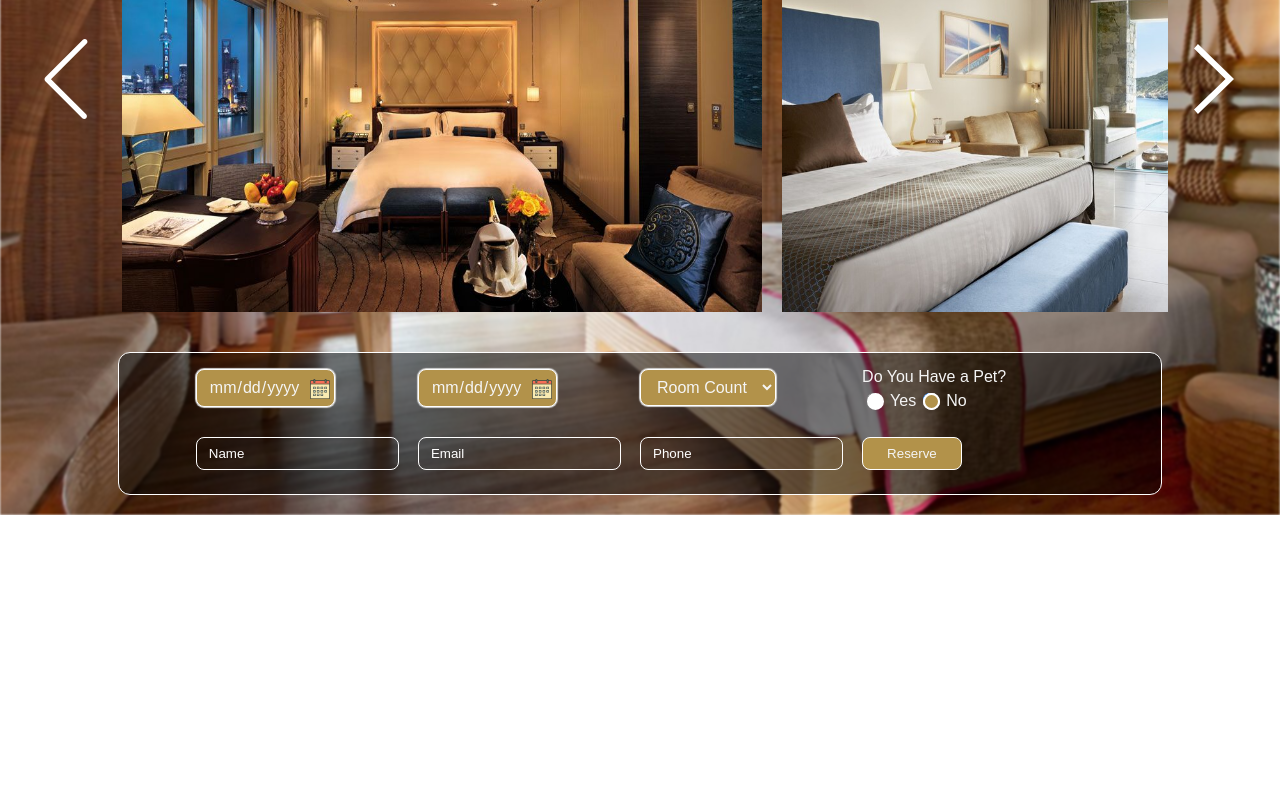
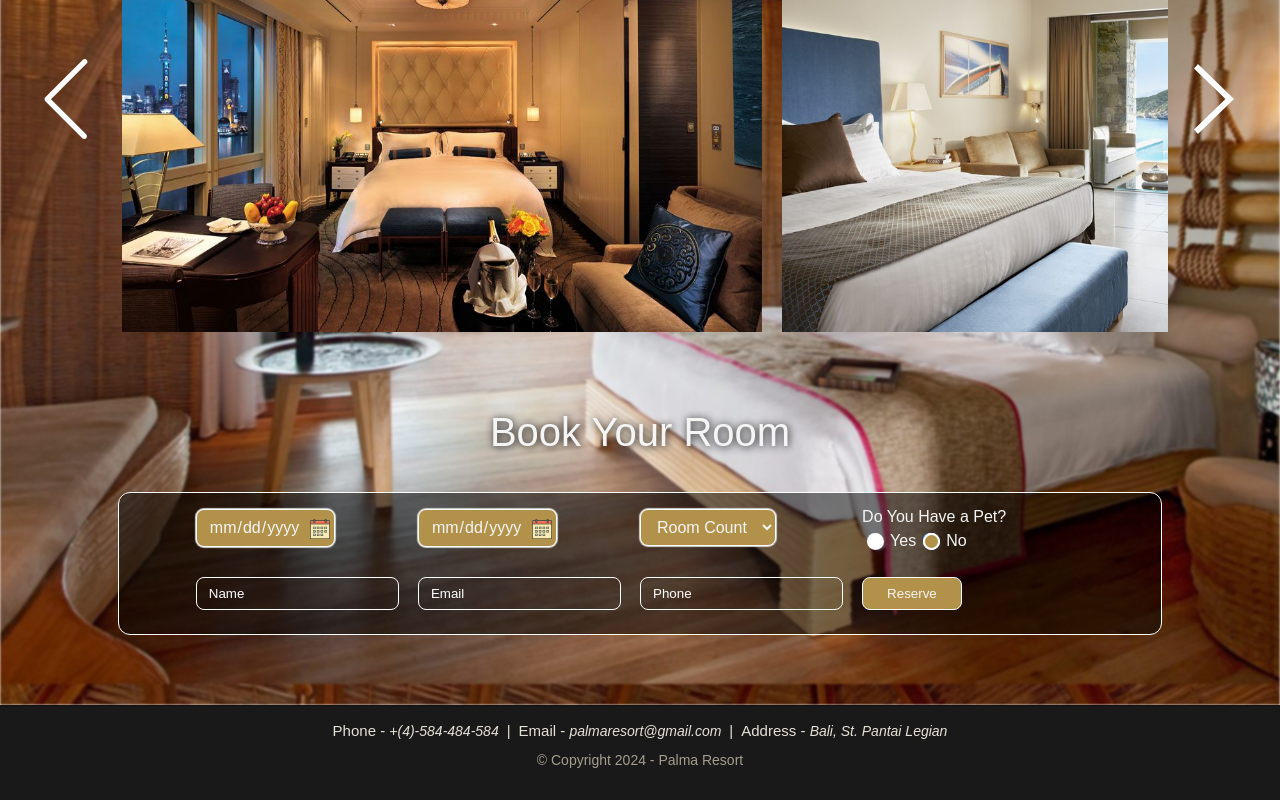
Before and after one commit to Sargis133/resort-hotel, a Nuxt app: page / in a window 1280 px wide. Shown: the part 1876-2676 px from the top of the page. Before the commit the page ends 2391 px from the top, so only its background shows below. Built offline with nearby package versions, Linux system fonts and the light colour scheme.

Commit message:
add footer content

```diff
--- a/assets/css/rooms.css
+++ b/assets/css/rooms.css
@@ -1,6 +1,15 @@
 .rooms-content {
-    padding-top: 25px;
+    padding-top: 45px;
     position: relative;
+}
+.rooms-aside__rooms-book {
+    margin-top: 70px;
+    padding: 0 40px 50px 40px;
+    display: flex;
+    flex-direction: column;
+    align-items: center;
+    justify-content: center;
+    grid-row-gap: 40px;
 }
 .rooms-content__bg-image {
     width: 100%;
--- a/components/Book.vue
+++ b/components/Book.vue
@@ -1,5 +1,6 @@
 <template>
   <div class="rooms-book__rooms-book-box">
+
     <div class="rooms-book-box__select-options">
       <div class="select-options__date-input-box">
         <div class="date-input-box__input-section">
--- /dev/null
+++ b/components/Footer.vue
@@ -0,0 +1,53 @@
+<template>
+<div class="footer-box">
+  <div class="footer-box__footer-items-list">
+    <ul class="footer-items-list__items-list">
+      <li>Phone - <span>+(4)-584-484-584</span></li>
+      <li>|</li>
+      <li>Email - <span>palmaresort@gmail.com</span></li>
+      <li>|</li>
+      <li>Address - <span>Bali, St. Pantai Legian</span></li>
+    </ul>
+    <div class="footer-items-list__copyright-box">
+      <p class="copyright-box__text">© Copyright 2024 - Palma Resort</p>
+    </div>
+  </div>
+</div>
+</template>
+
+<script setup lang="ts">
+
+</script>
+
+<style scoped>
+.footer-box {
+  background-color: rgba(0,0,0, 0.9);
+  display: flex;
+  justify-content: center;
+}
+.footer-box__footer-items-list {
+  display: flex;
+  flex-direction: column;
+  justify-content: center;
+  padding: 18px;
+}
+.footer-items-list__items-list {
+  color: #E7E1D7;
+  font-family: sans-serif;
+  font-size: 15px;
+  display: flex;
+  justify-content: center;
+  column-gap: 8px;
+}
+.footer-items-list__copyright-box {
+  text-align: center;
+  padding: 15px;
+  color: #A59E8E;
+  font-family: sans-serif;
+  font-size: 14px;
+}
+.footer-items-list__items-list li span {
+  font-size: 14px;
+  font-style: italic;
+}
+</style>
--- a/components/Header.vue
+++ b/components/Header.vue
@@ -22,12 +22,12 @@
             </button>
           </li>
           <li>
-            <button class="header-navbar-list__button" @click="onRouteToRoomsPageFunc"
+            <button class="header-navbar-list__button" @click="onScrollToRoomsFunc"
               >Rooms</button
             >
           </li>
           <li>
-            <button class="header-navbar-list__button">Contacts</button>
+            <button class="header-navbar-list__button" >Contacts</button>
           </li>
         </ul>
       </div>
@@ -48,12 +48,15 @@ function onScrollToBookFunc() {
     behavior: "smooth",
   })
 }
-function onRouteToRoomsPageFunc () {
-  scrollTo({
-    left: 0,
-    top: 1200,
-    behavior: "smooth",
-  })
+function onScrollToRoomsFunc () {
+  let roomsBox = document.querySelector('.rooms-aside__rooms-slide')
+  if(roomsBox) {
+    scrollTo({
+      left: 0,
+      top: roomsBox.getBoundingClientRect().top + window.scrollY - 135,
+      behavior: "smooth",
+    })
+  }
 }
 function onScrollToAboutFunc() {
   if (route.path === "/") {
--- a/layouts/default.vue
+++ b/layouts/default.vue
@@ -5,6 +5,9 @@
   </div>
   <div class="content-page">
     <NuxtPage/>
+  </div>
+  <div class="footer-content">
+    <Footer/>
   </div>
 </div>
 </template>
@@ -23,4 +26,5 @@
 }
 .content-page {
 }
+
 </style>
--- a/pages/index.vue
+++ b/pages/index.vue
@@ -38,6 +38,9 @@
             <Slider/>
           </div>
           <div class="rooms-aside__rooms-book">
+            <div class="rooms-book__title-box">
+              <h3 class="titles-style">Book Your Room</h3>
+            </div>
             <Book/>
           </div>
         </div>
@@ -106,12 +109,8 @@ if(process.client) {
 #roomTitle {
   transition: all 800ms;
 }
-.rooms-aside__rooms-book {
-  margin-top: 30px;
-  padding: 0 40px;
-  display: flex;
-  justify-content: center;
-}
+
+
 
 
 
```
